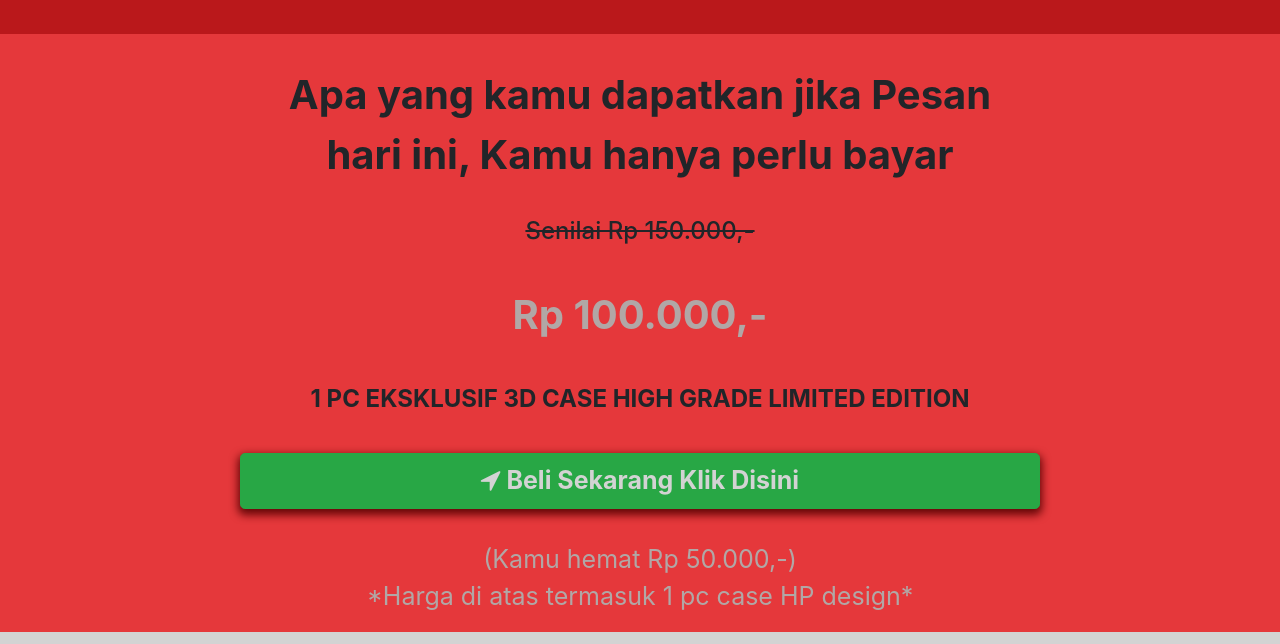
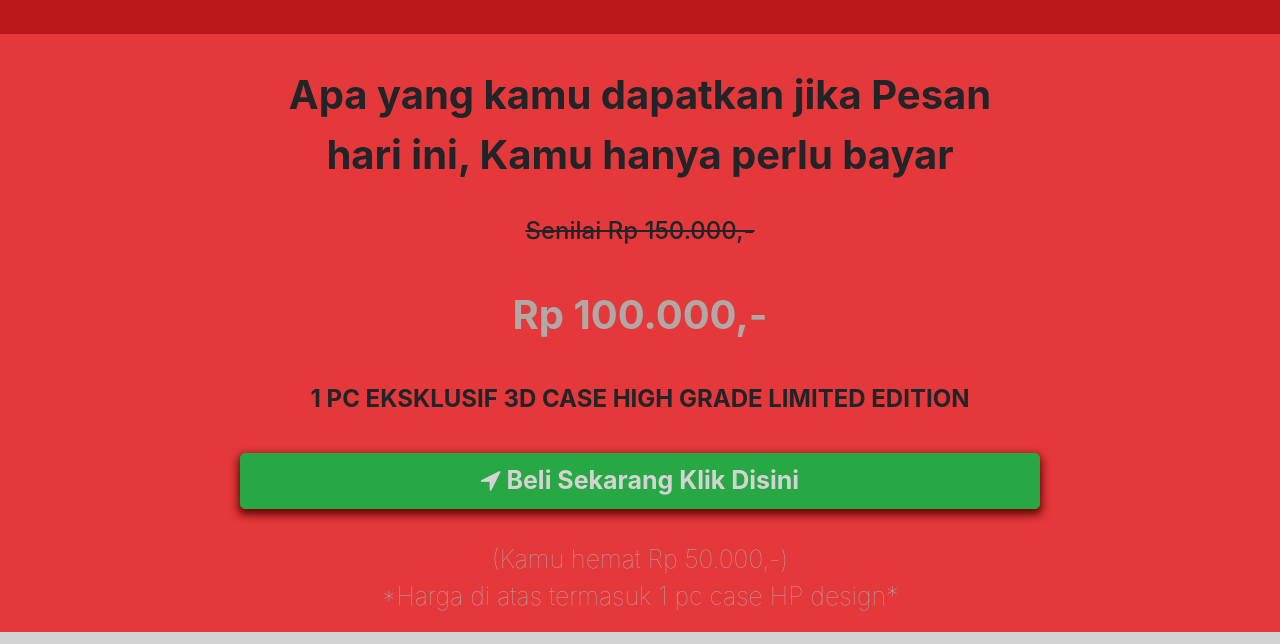
Before and after one commit to Rizzdd/Rizzdd.github.io, a plain HTML site: page index.html in a window 1280 px wide. Shown: the part 10183-10827 px from the top of the page. Drawn offline with nearby package versions, Linux system fonts and the light colour scheme.

Commit message:
Update index.html

```diff
--- a/index.html
+++ b/index.html
@@ -478,7 +478,7 @@
                 </form>
             </div>
             <div class="row">
-                <div class="p-3 text-center d-flex align-items-center justify-content-center flex-column mx-auto pann">
+                <div class="p-3 text-center d-flex align-items-center justify-content-center flex-column mx-auto">
                     <span class="silver-chalice caption">(Kamu hemat Rp 50.000,-)</span>
                     <span class="silver-chalice caption">*Harga di atas termasuk 1 pc case HP design*</span>
                 </div>
```
